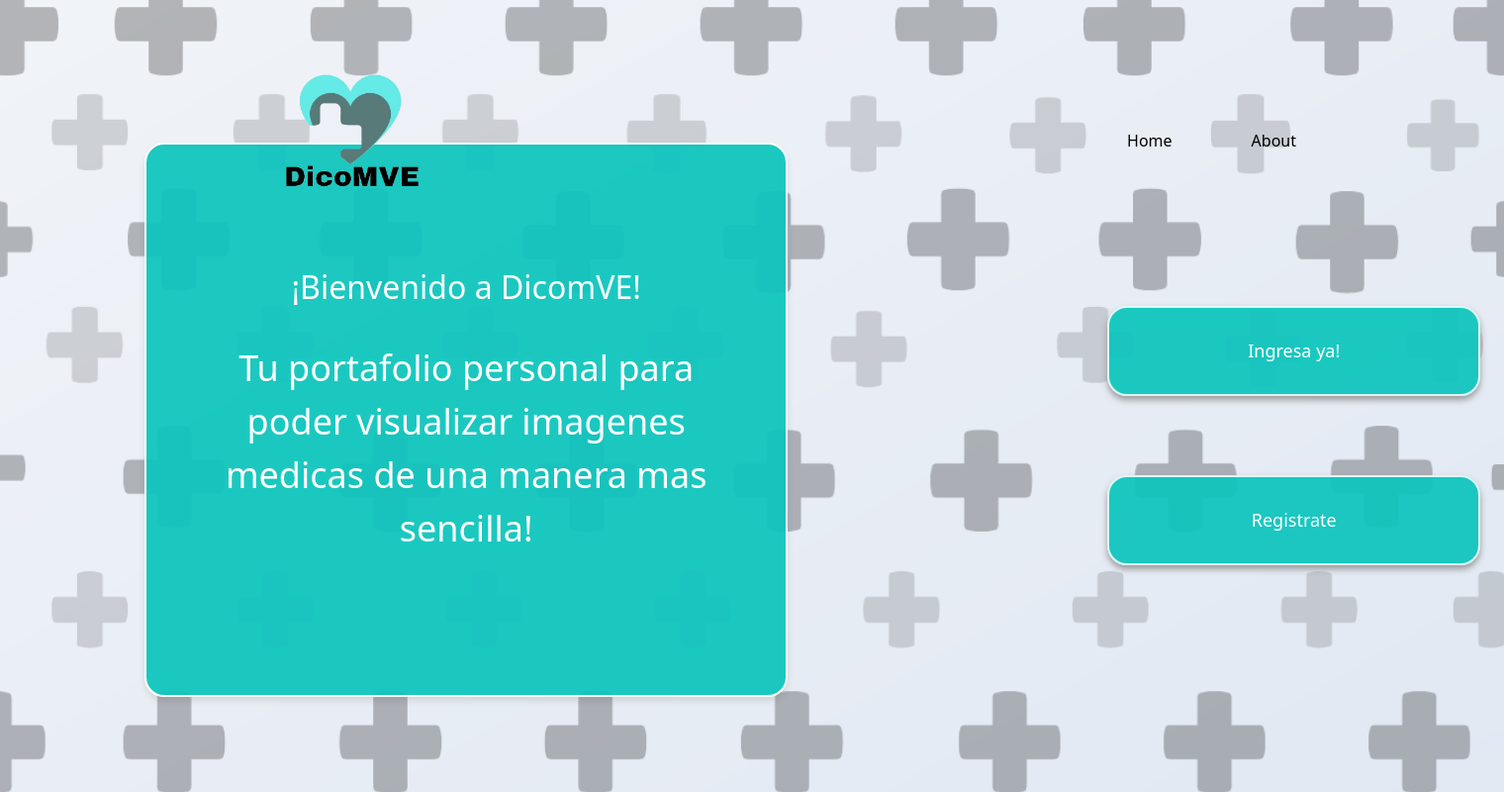
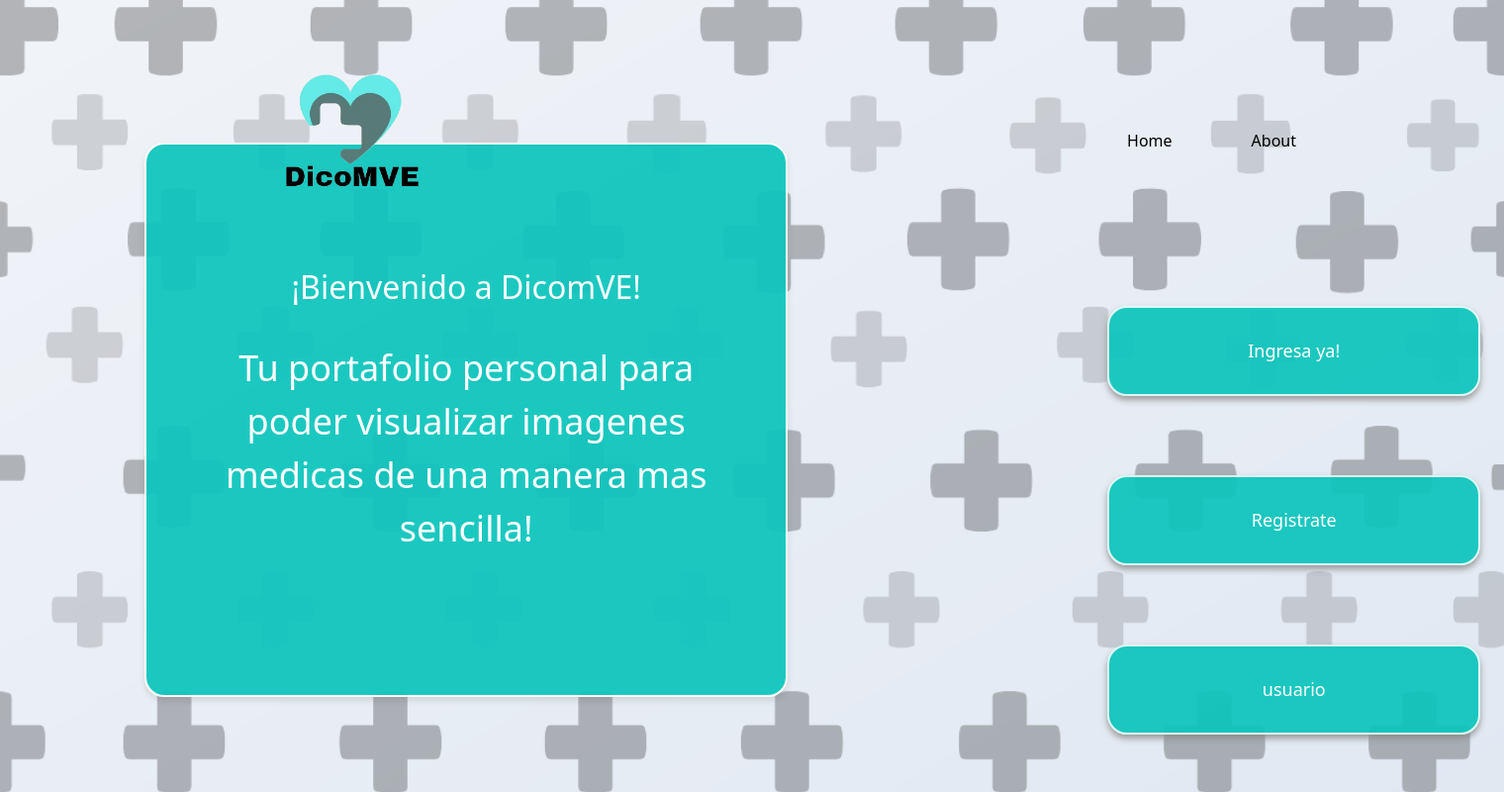
Before and after one commit to chui24/dicomve, a Flask app: page / in a window 1520 px wide. Shown: the whole page at 99% size. Run offline with Flask 3, Linux system fonts and the light colour scheme; some libraries are stand-ins or nearby versions.

Commit message:
Agregaue boton de usuarios para hacer pruebas con la vista de este.

```diff
--- a/templates/index.html
+++ b/templates/index.html
@@ -51,6 +51,7 @@
       <div class="button_container">
         <button class="button" onclick="window.location.href='/login'">Ingresa ya!</button>
         <button class="button" onclick="window.location.href='/register'">Registrate</button>
+        <button class="button" onclick="window.location.href='/user'">usuario</button>
       </div>
     </div>
   </section>
```
